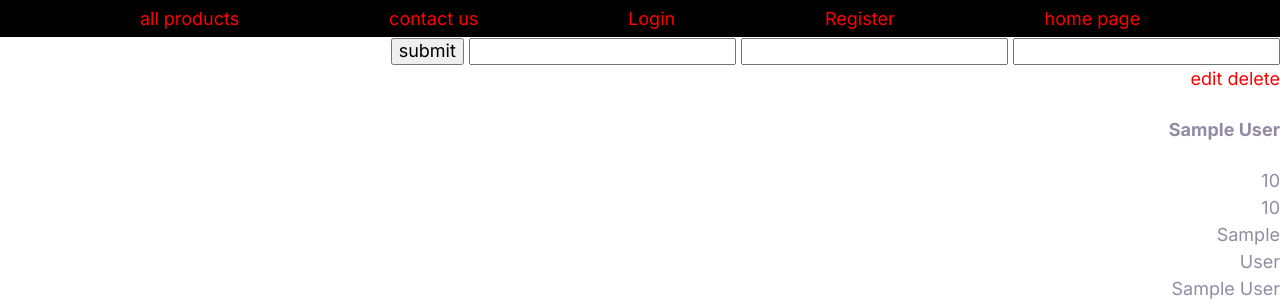
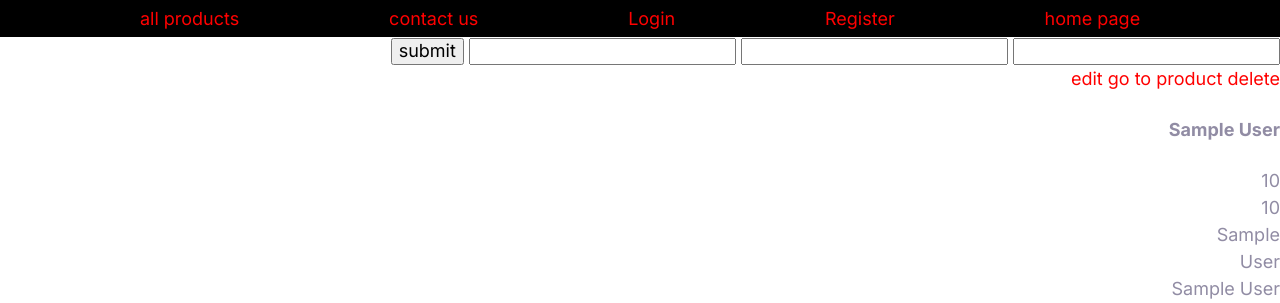
Before and after one commit to ali-asnaashari/Webelopers-Match-Backend, a Django app: page /accounts/entire_products/ in a window 1280 px wide. Shown: the top 303 px of the page. Run offline with Django 3.2, Linux system fonts and the light colour scheme; tables that the repository leaves empty hold one stand-in row (values such as "Sample post").

Commit message:
product_page completed

```diff
--- a/accounts/templates/accounts/enitre_products.html
+++ b/accounts/templates/accounts/enitre_products.html
@@ -20,6 +20,7 @@
         {% for product in products %}
             {#            class name#}
             <a href="{% url 'accounts:edit' product.4 %}" id="edit_{{ product.3 }}">edit</a>
+            <a href="{% url 'accounts:product_page' product.4 %}" id="{{ product.3 }}">go to product</a>
             <a href="{% url 'accounts:delete_product' product.4 %}" id="delete_{{ product.3 }}">delete</a>
 
             <div class="{{ product.3 }}">
--- a/accounts/urls.py
+++ b/accounts/urls.py
@@ -2,7 +2,7 @@ from django.contrib.auth.views import LoginView
 from django.urls import path
 
 from accounts.views import signup, logout_user, panel, create_item, AllProducts, edit, delete_product, \
-    EntireProducts
+    EntireProducts, product_page
 
 app_name = 'accounts'
 
@@ -15,6 +15,7 @@ urlpatterns = [
     path('all_products/', AllProducts.as_view(), name='all_products'),
     path('entire_products/', EntireProducts.as_view(), name='entire_products'),
     path('edit/<id>/', edit, name='edit'),
+    path('product/<id>/', product_page, name='product_page'),
     path('delete_product/<id>/', delete_product, name='delete_product'),
 
 ]
--- a/accounts/views.py
+++ b/accounts/views.py
@@ -212,3 +212,9 @@ class EntireProducts(ListView):
         # 6: last name
         # 7: tag
         return result
+
+
+def product_page(request, id):
+    product = Product.objects.get(id=id)
+
+    return render(request,'accounts/product_page.html', {'product': product})
```
Also changed, not shown: accounts/templates/accounts/product_page.html (added, +15 -0 lines).
